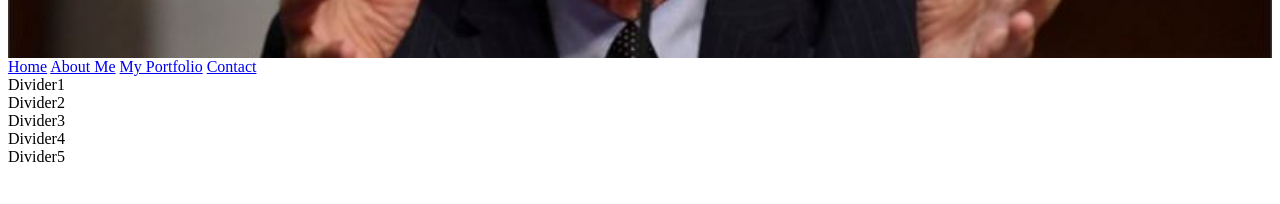
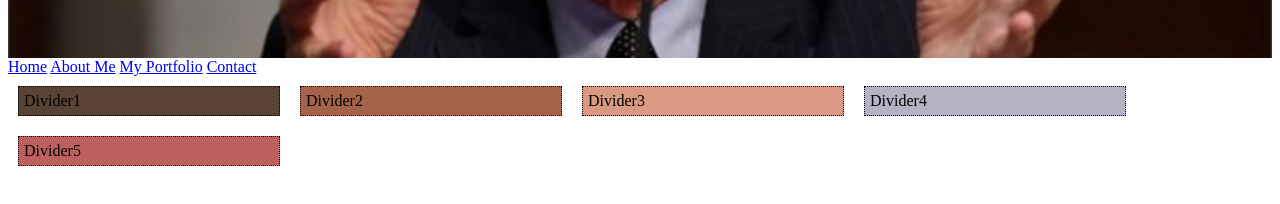
Before and after one commit to MarlenXique/lab-14-site, a plain HTML site: page index.html in a window 1280 px wide. Shown: the part 190-394 px from the top of the page. Drawn offline with Linux system fonts and the light colour scheme.

Commit message:
dividers

```diff
--- a/style.css
+++ b/style.css
@@ -21,3 +21,41 @@ body, html {
   transform: translate(-50%, -50%);
   color: white;
 }
+
+div.stuff {
+  width: 250px;
+  /* height: fit-content; */
+  word-wrap: break-word;
+  overflow: auto;
+  text-align: left;
+  border-width: 1px;
+  border-style: dotted;
+  border-color: black;
+  float: left;
+  margin: 10px;
+  padding: 5px;
+}
+
+div#first {
+  background-color: #594336;
+}
+
+div#second {
+  background-color: #A6634B;
+
+}
+
+div#third {
+  background-color: #D99982;
+
+}
+
+div#fourth {
+  background-color: #B4B3C5;
+
+}
+
+div#fifth {
+  background-color: #BF6060;
+
+}
```
